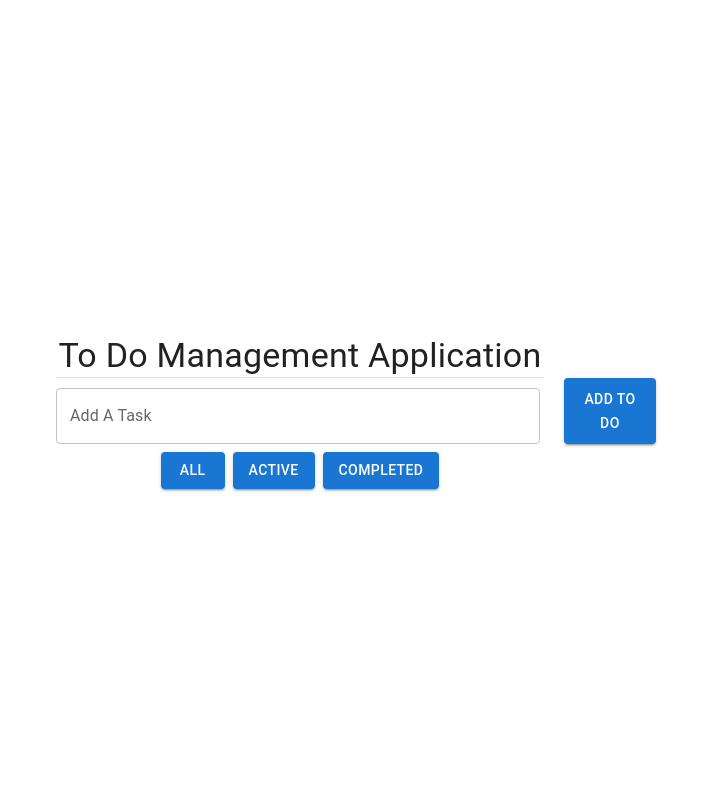
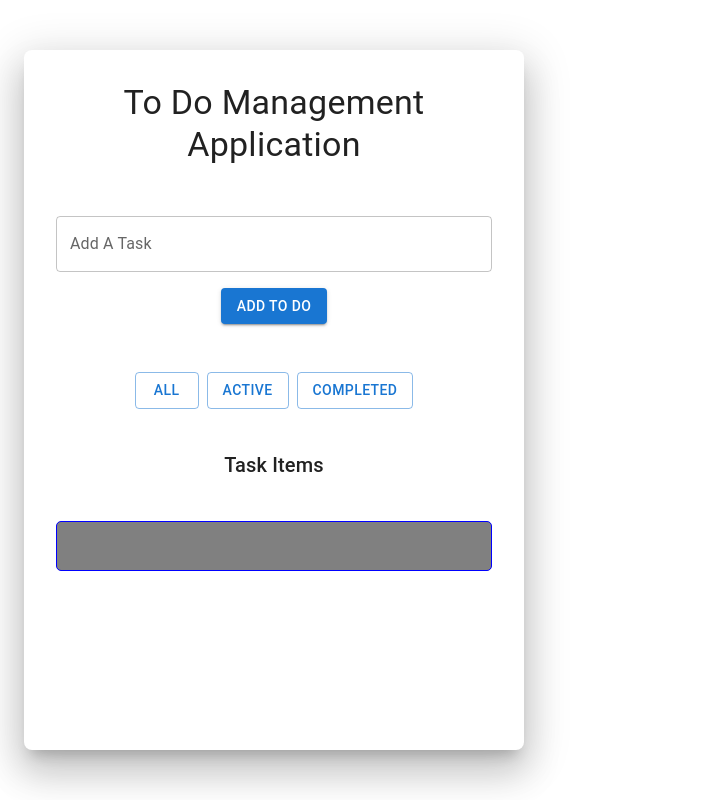
Before and after one commit to Per-Scholas-Hassan-Razak/context-api, a React (Vite) app: page / in a window 1280 px wide. Shown: the whole page, without its empty margins (0-718 px from the left). Built offline with nearby package versions, Linux system fonts and the light colour scheme.

Commit message:
style updates

```diff
--- a/src/components/Filter.tsx
+++ b/src/components/Filter.tsx
@@ -11,9 +11,10 @@ const Filter = () => {
           justifyContent: "center",
         }}
       >
-        <Button variant="contained">All</Button>
-        <Button variant="contained">Active</Button>
-        <Button variant="contained">Completed</Button>
+        <Button variant="outlined">All</Button>
+        <Button variant="outlined">Active</Button>
+        <Button variant="outlined">Completed</Button>
+
       </Box>
     </>
   );
--- a/src/components/ToDoInput.tsx
+++ b/src/components/ToDoInput.tsx
@@ -15,9 +15,11 @@ const ToDoInput = () => {
   return (
     <Box
       sx={{
-        width: "600px",
+        width: "100%",
         display: "flex",
-        gap: 3,
+        gap: 2,
+        justifyContent:'center',
+        flexWrap:'wrap'
       }}
       component="form"
       onSubmit={handleSubmit}
--- a/src/components/ToDoItem.tsx
+++ b/src/components/ToDoItem.tsx
@@ -1,6 +1,21 @@
-const ToDoItem = () => {
+import {  Button, IconButton, ListItemSecondaryAction, ListItemText } from "@mui/material"
+import type { ToDo } from "../types"
 
-    return <></>
+const ToDoItem = ({id, text, completed}:ToDo) => {
+
+    return (
+      <>
+      <ListItemText primary={text}/>
+      <ListItemSecondaryAction>
+        <IconButton edge="end" aria-label="edit">
+          <Button variant="contained">Edit</Button>
+        </IconButton>
+        <IconButton edge="end" aria-label="delete">
+          <Button variant="contained">Delete</Button>
+        </IconButton>
+      </ListItemSecondaryAction>
+    </>
+    )
 }
 
 export default ToDoItem
--- a/src/components/ToDoList.tsx
+++ b/src/components/ToDoList.tsx
@@ -1,11 +1,37 @@
-import ToDoItem from "./ToDoItem"
+import { Box, List, ListItem, Typography } from "@mui/material";
+import { useToDo } from "../contexts/context";
+import ToDoItem from "./ToDoItem";
 
 const ToDoList = () => {
-    return (
-        <>
-         <ToDoItem />
-        </>
-    )
-}
+  const { toDoList } = useToDo();
 
-export default ToDoList
+  return (
+    <>
+      <Typography align="center" variant="h6">
+        Task Items
+      </Typography>
+      <Box
+        sx={{
+          width: "100%",
+          maxHeight: "200px",
+          overflowY: "auto",
+          border: `1px solid blue`,
+          borderRadius:'5px',
+          padding: 2,
+          backgroundColor: "gray",
+          color:'white'
+        }}
+      >
+        <List>
+          {toDoList.map((item) => (
+            <ListItem key={item.id}>
+              <ToDoItem {...item} />
+            </ListItem>
+          ))}
+        </List>
+      </Box>
+    </>
+  );
+};
+
+export default ToDoList;
--- a/src/pages/ToDo.tsx
+++ b/src/pages/ToDo.tsx
@@ -1,26 +1,41 @@
-import { Box, Container, Divider, Typography } from "@mui/material";
+import { Container, Divider, Paper, Typography } from "@mui/material";
 import ToDoInput from "../components/ToDoInput";
 
 import ToDoList from "../components/ToDoList";
 import Filter from "../components/Filter";
 
-import { useToDo } from "../contexts/context";
-
 const ToDo = () => {
-
-
   return (
-    <Container maxWidth="sm">
-      <Box mt={3} p={4}>
+    <Container
+      maxWidth="sm"
+      sx={{
+        height: "100vh",
+        display: "flex",
+        flexDirection: "column",
+        justifyContent: "center",
+        alignItems: "center",
+      }}
+    >
+      <Paper elevation={23}
+      sx={{
+        padding: 4,
+        borderRadius: 2,
+        width: "100%",
+        maxWidth: "500px",
+        display: "flex",
+        flexDirection: "column",
+        gap: 5,
+        justifyContent: "flex-start",
+        alignItems: "center",
+        height: "700px",
+      }}>
         <Typography variant="h4" align="center">
           To Do Management Application
         </Typography>
-
-        <Divider variant='fullWidth'/>
-        <ToDoInput/>
+        <ToDoInput />
+        <Filter />
         <ToDoList />
-       <Filter />
-      </Box>
+      </Paper>
     </Container>
   );
 };
```
